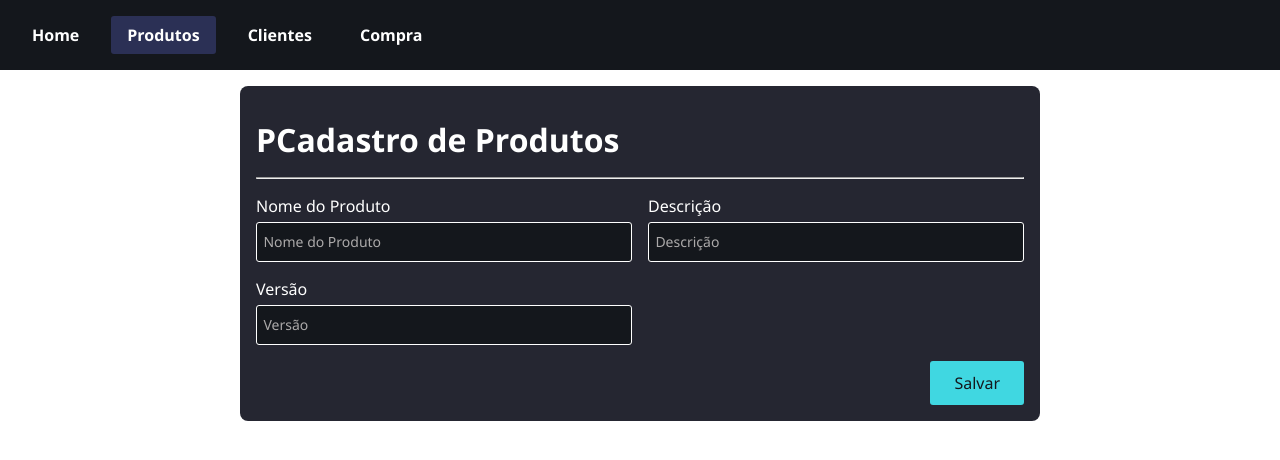
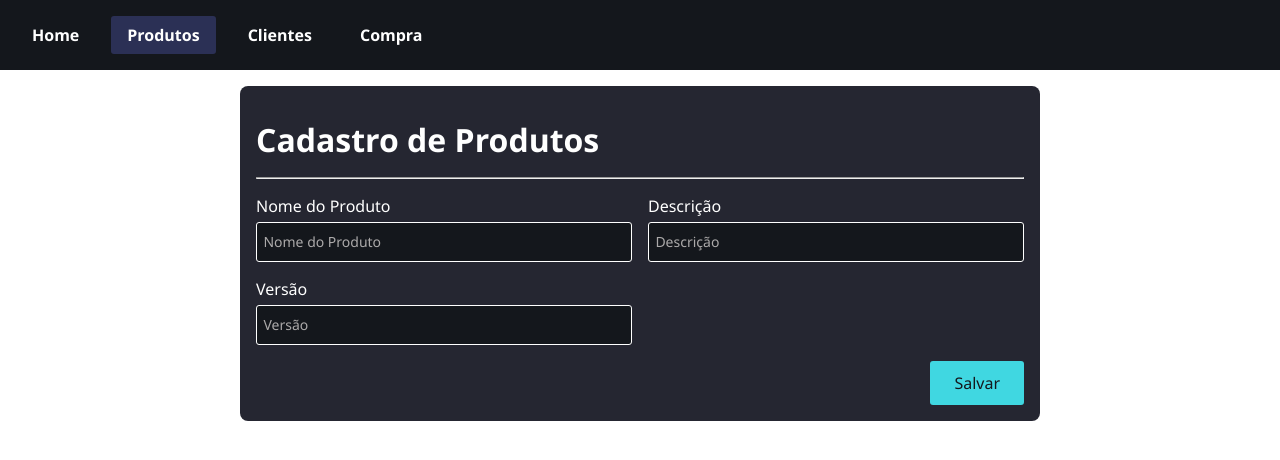
Before and after one commit to ArthurVianna96/PS_VidyaCode, a Vue app in the folder frontend/: page /products in a window 1280 px wide. Shown: the top 460 px of the page. Built offline with nearby package versions, Linux system fonts and the light colour scheme.

Commit message:
fix: Form title was incorrect

```diff
--- a/frontend/src/pages/Products.vue
+++ b/frontend/src/pages/Products.vue
@@ -8,7 +8,7 @@
   <HeaderComponent />
   <div class="container">
     <div class="form">
-      <FormLayout title="PCadastro de Produtos">
+      <FormLayout title="Cadastro de Produtos">
         <ProductsForm :edit-data="null"/>
       </FormLayout>
     </div>
```
